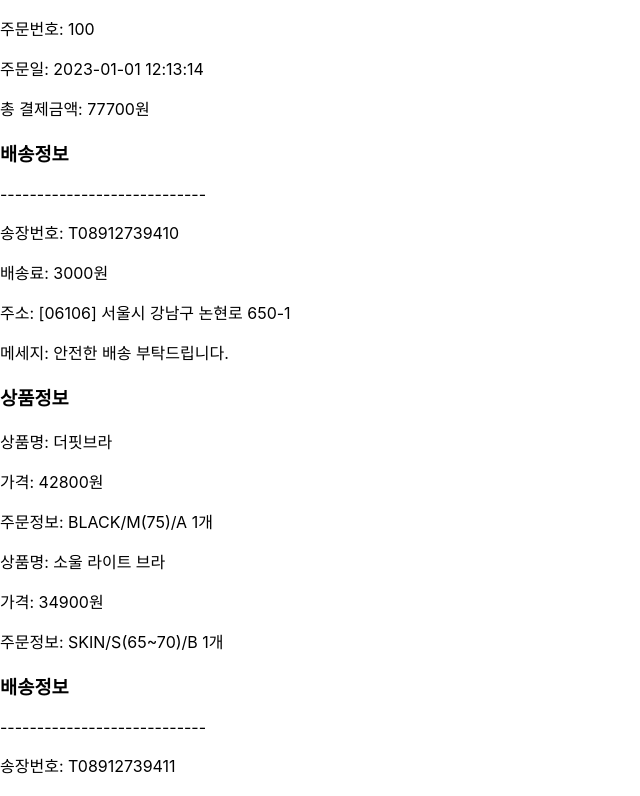
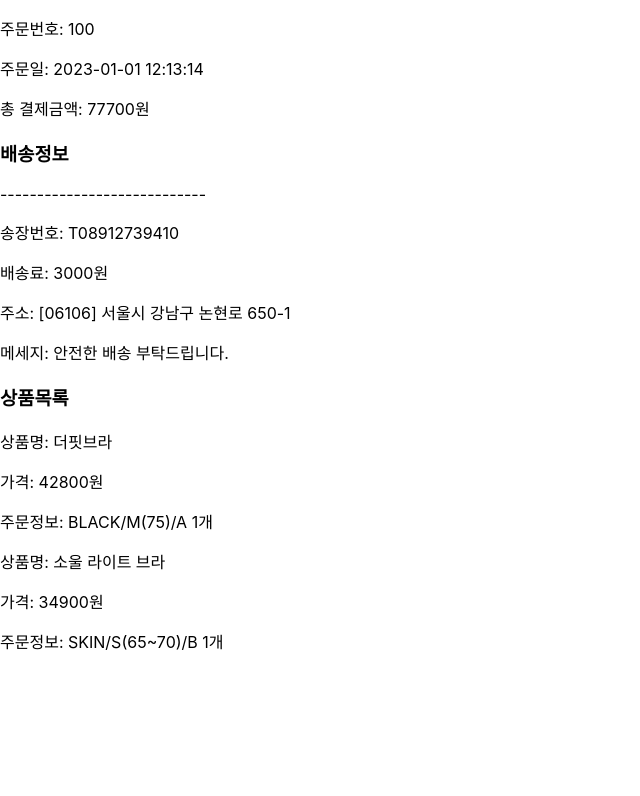
Before and after one commit to antigravity-official/anti-frontend-order, a React (Create React App) app: page / in a window 1280 px wide. Shown: the top 796 px of the page, without its empty margins (0-640 px from the left). Built offline with nearby package versions, Linux system fonts and the light colour scheme.

Commit message:
remove: 미사용 코드 제거

```diff
--- a/public/assets/order.json
+++ b/public/assets/order.json
@@ -44,31 +44,6 @@
               }
             }
           ]
-        },
-        {
-          "id": 2,
-          "trackingNumber": "T08912739411",
-          "shippingFee": 3000,
-          "address": "서울시 마포구 신수로 15",
-          "post": "121120",
-          "message": "부재시 경비실에 맡겨주세요.",
-          "products": [
-            {
-              "id": 83,
-              "name": "소울 라이트 브라",
-              "price": 34900,
-              "imageUrls": [
-                "https://ecimg.cafe24img.com/pg42b33805115019/antigravity0530/web/product/medium/20221221/acb634ac9ef18fa9671bd1acebf106b4.jpg",
-                "https://fittingnote.com/product/image_zoom2.html?product_no=448&cate_no=85&display_group=1"
-              ],
-              "stock": {
-                "color": "SKIN",
-                "band": "S(65~70)",
-                "cup": "B",
-                "quantity": 1
-              }
-            }
-          ]
         }
       ]
     }
--- a/src/components/loading/Loading.tsx
+++ b/src/components/loading/Loading.tsx
@@ -1,5 +1,3 @@
-import React from "react";
-
 import "./Loading.css";
 
 interface LoadingProps {
--- a/src/components/order-group/OrderGroup.tsx
+++ b/src/components/order-group/OrderGroup.tsx
@@ -1,4 +1,3 @@
-import React from "react";
 import { OrderModel } from "../../Models";
 
 import ShippingGroup from "./shipping-group/ShippingGroup";
--- a/src/components/order-group/product-group/ProductGroup.tsx
+++ b/src/components/order-group/product-group/ProductGroup.tsx
@@ -1,4 +1,3 @@
-import React from "react";
 import { OrderProductModel } from "../../../Models";
 
 import Product from "./product/Product";
@@ -20,7 +19,7 @@ const ProductGroup = ({ products }: ProductGroupProps) => {
 
   return (
     <div className="productGroup">
-      <h3>상품정보</h3>
+      <h3>상품목록</h3>
       {products &&
         products.map((product) => (
           <Product key={product.id} product={product} />
--- a/src/components/order-group/product-group/product/Product.tsx
+++ b/src/components/order-group/product-group/product/Product.tsx
@@ -1,5 +1,3 @@
-import React from "react";
-
 import { OrderProductModel } from "../../../../Models";
 
 import "./Product.css";
--- a/src/components/order-group/shipping-group/ShippingGroup.tsx
+++ b/src/components/order-group/shipping-group/ShippingGroup.tsx
@@ -1,4 +1,3 @@
-import React from "react";
 import { ShippingModel } from "../../../Models";
 
 import Shipping from "./shipping/Shipping";
--- a/src/components/order-group/shipping-group/shipping/Shipping.tsx
+++ b/src/components/order-group/shipping-group/shipping/Shipping.tsx
@@ -1,5 +1,3 @@
-import React from "react";
-
 import { ShippingModel } from "../../../../Models";
 
 import "./Shipping.css";
```
